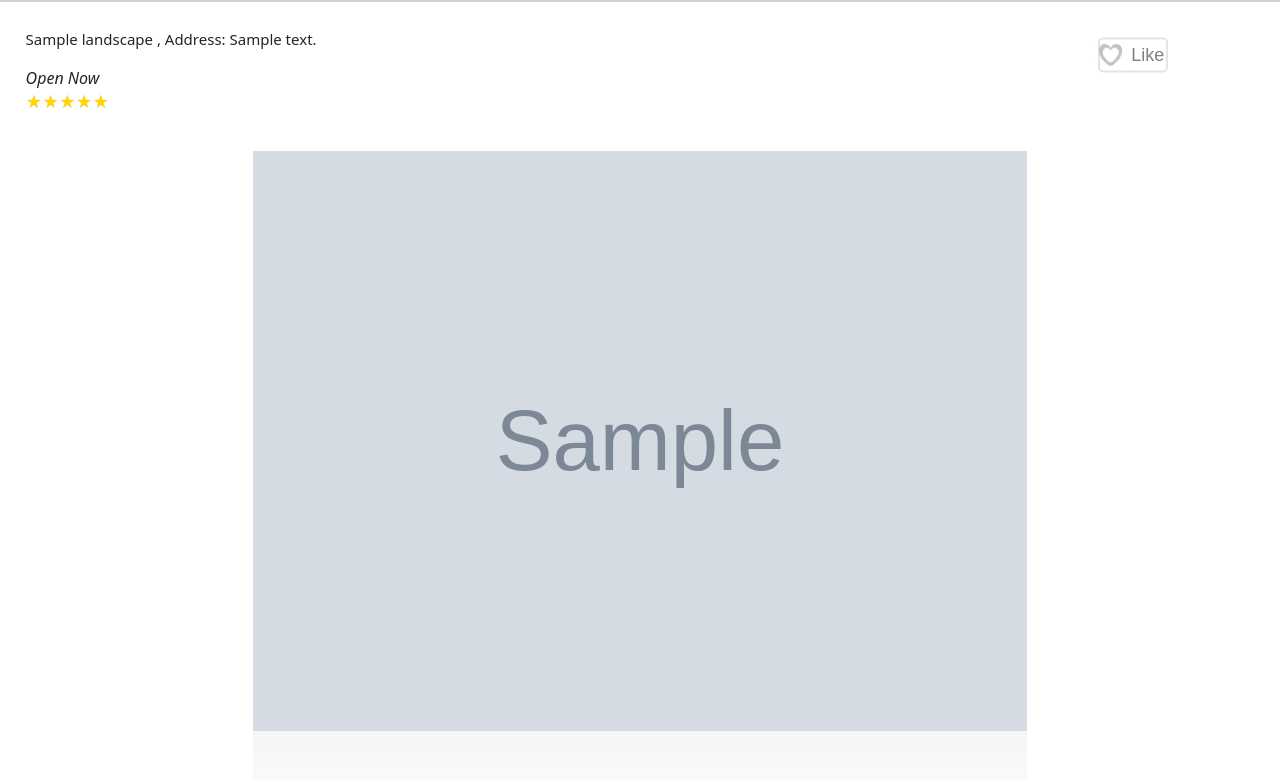
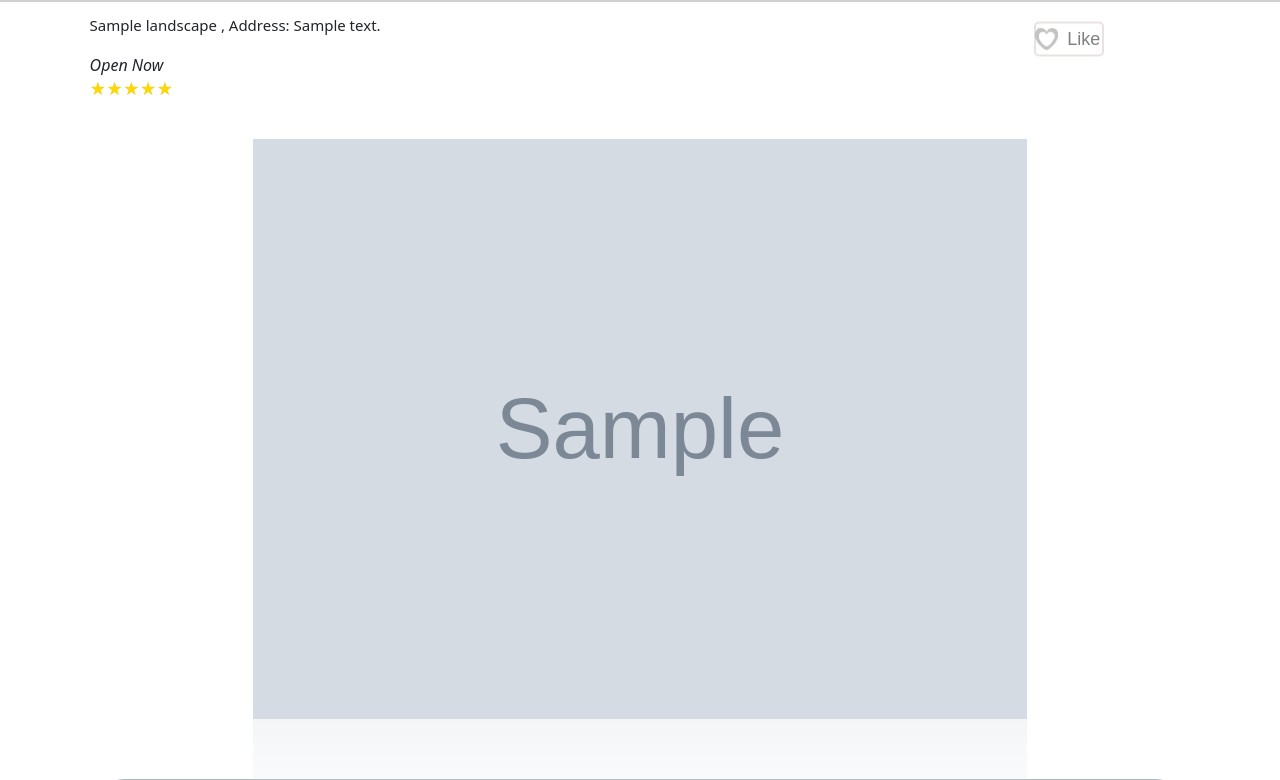
Before and after one commit to agarwalarjun123/a_view_for_you, a Django app: template templates/landscape/landscape.html in a window 1280 px wide. Shown: the part 105-885 px from the top of the page. Run offline with Django 3.2, Linux system fonts and the light colour scheme; tables that the repository leaves empty hold one stand-in row (values such as "Sample post"); the template is opened without the code that fills it: values that come from a table or form of the project are taken from there, most other values are stand-ins (such as "Sample title", 1, 10 or a date in 2020); grey boxes marked "Sample" are stand-in pictures; data that the repository does not hold is empty; some libraries are stand-ins or nearby versions.

Commit message:
fix error

```diff
--- a/static/css/like.css
+++ b/static/css/like.css
@@ -1,6 +1,6 @@
 .heart-btn{
   position: absolute;
-  top: 20%; right: 6%;
+  top: 18%; right: 11%;
   transform: translate(-50%,-50%);
 }
 .content{
--- a/templates/landscape/landscape.html
+++ b/templates/landscape/landscape.html
@@ -24,14 +24,15 @@
 
 {% block body_block %}
     <div style="width:100%;border: 1px solid #d0d0d0;"></div>
-    <div style="margin: 2%">
-        <p style="font-size: 15px">{{ landscape.name }} , Address: {{ landscape.address }}</p>
+    <div style="margin-left: 7%;">
+        <p style="font-size: 15px;margin-top: 1%">{{ landscape.name }} , Address: {{ landscape.address }}</p>
         {% if '{{ landscape.is_active }} == True' %}
             <i>Open Now</i>
         {% else %}
             <i>Close</i>
         {% endif %}
         <div><span class="stars-container stars-{{ r.rating }}">★★★★★{{ r.rating }}</span></div>
+    </div>
         <div style="margin: 3%">
             <div class="social-share" data-mode="prepend">
                 <a href="javascript:;" class="social-share-icon icon-heart"></a>
```
